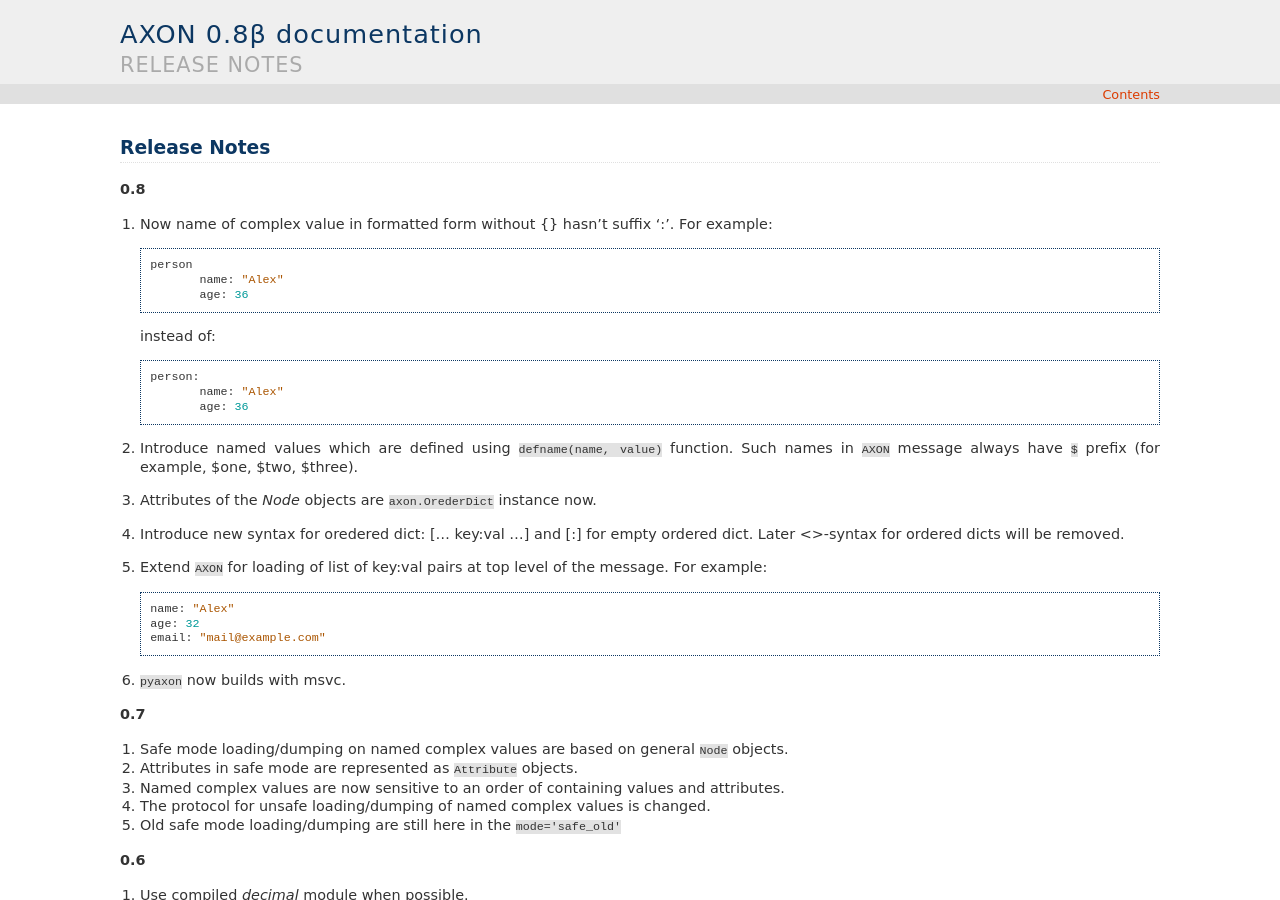
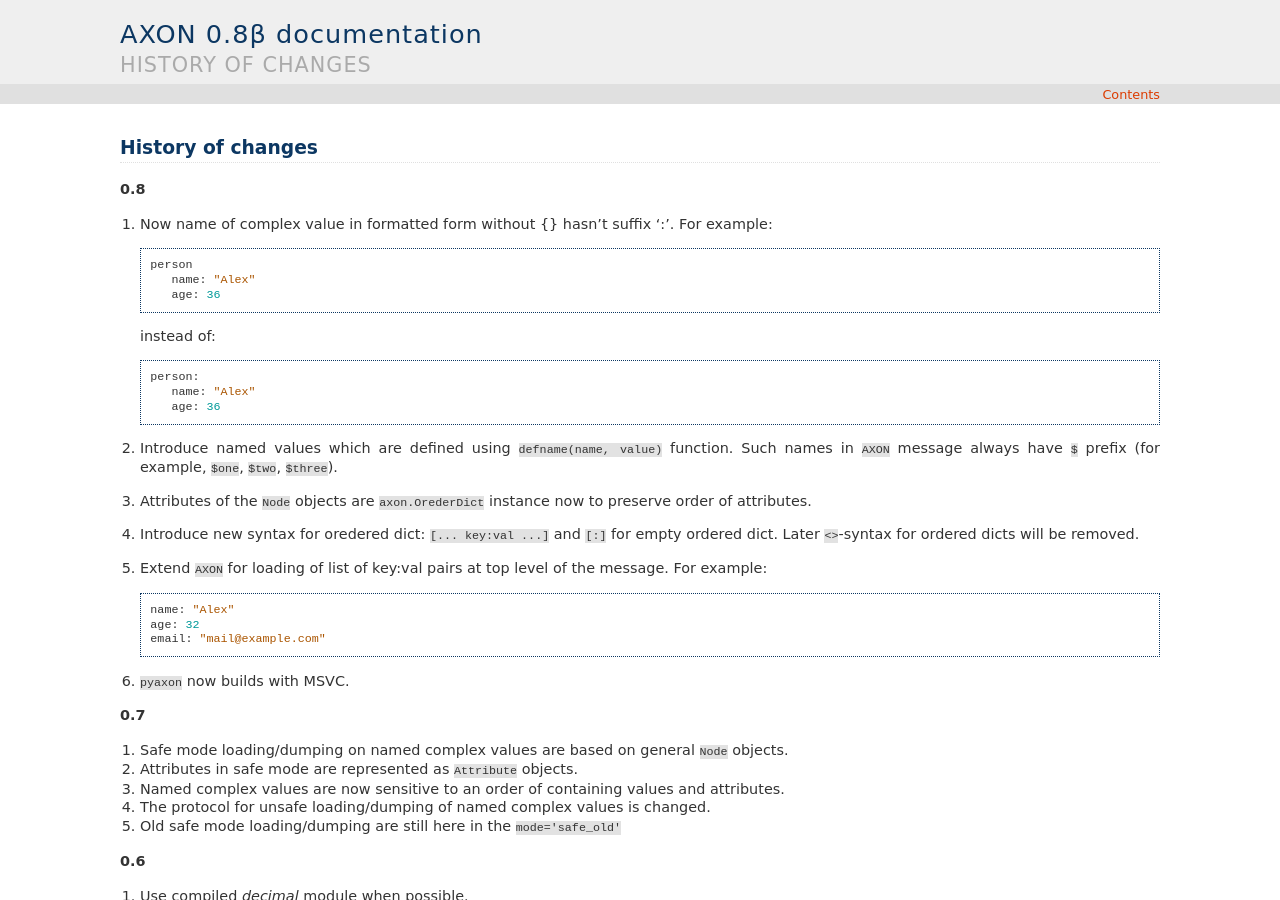
Before and after one commit to intellimath/pyaxon, a Sphinx documentation site: the page built from docs/changelog.rst, in a window 1280 px wide and 900 px high. Built offline with Sphinx 7.4.7, drawn with Linux system fonts in a browser that asks for light colours.

Commit message:
Edit changelog.rst

```diff
--- a/docs/changelog.rst
+++ b/docs/changelog.rst
@@ -1,31 +1,33 @@
-Release Notes
--------------
+History of changes
+------------------
 
 **0.8**
 
 1. Now name of complex value in formatted form without {} hasn't suffix ':'. For example::
 
-	    person
-		   name: "Alex"
-		   age: 36
+      person
+         name: "Alex"
+         age: 36
 
    instead of::
 
-	    person:
-		   name: "Alex"
-		   age: 36
+       person:
+          name: "Alex"
+          age: 36
 
 2. Introduce named values which are defined using ``defname(name, value)`` function.
-   Such names in ``AXON`` message always have ``$`` prefix (for example, $one, $two, $three).
-3. Attributes of the `Node` objects are ``axon.OrederDict`` instance now.
-4. Introduce new syntax for oredered dict: [... key:val ...] and [:] for empty ordered dict.
-   Later <>-syntax for ordered dicts will be removed.
+   Such names in ``AXON`` message always have ``$`` prefix (for example, ``$one``, ``$two``, ``$three``).
+3. Attributes of the ``Node`` objects are ``axon.OrederDict`` instance now to preserve order
+   of attributes.
+4. Introduce new syntax for oredered dict: ``[... key:val ...]`` and ``[:]`` for empty ordered dict.
+   Later ``<>``-syntax for ordered dicts will be removed.
 5. Extend ``AXON`` for loading of list of key:val pairs at top level of the message. For example::
 
 		name: "Alex"
 		age: 32
 		email: "mail@example.com"
-6. ``pyaxon`` now builds with msvc.
+
+6. ``pyaxon`` now builds with MSVC.
 
 
 **0.7**
```
